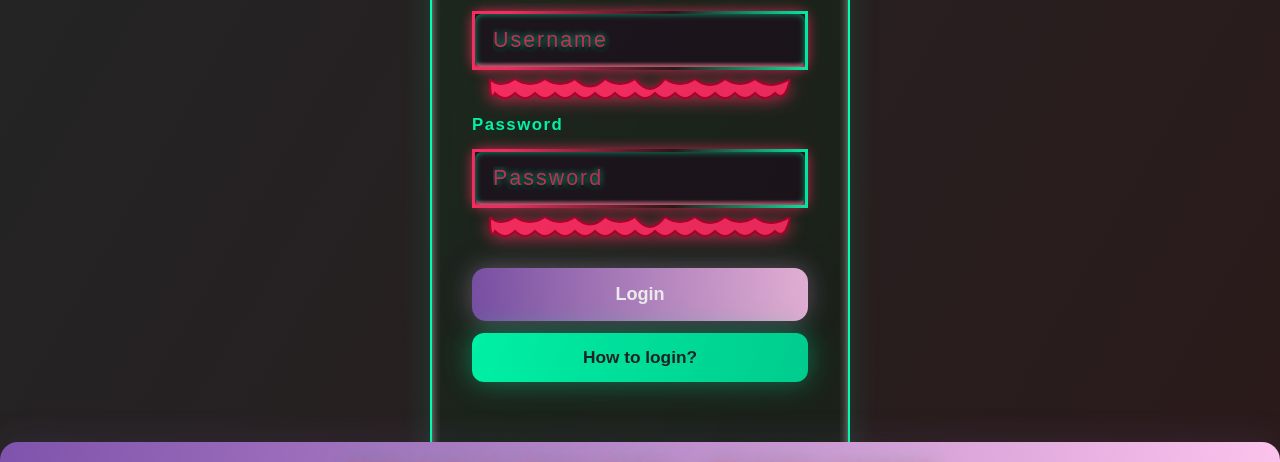
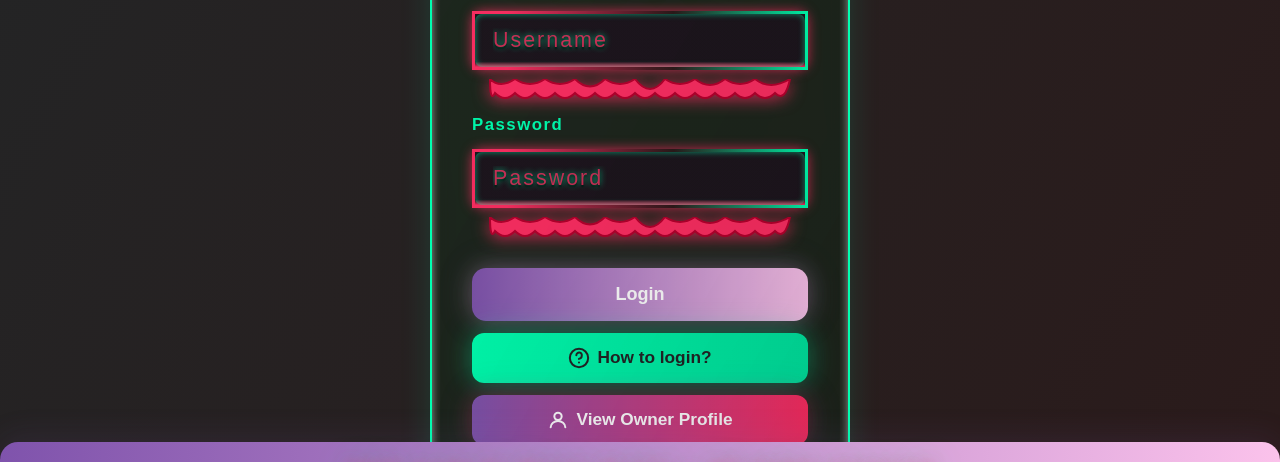
Before and after one commit to nayan12boardbooster/nayan12boardbooster, a plain HTML site: page index.html in a window 1280 px wide. Shown: the part 307-769 px from the top of the page. Drawn offline with Linux system fonts and the light colour scheme.

Commit message:
anything

```diff
--- a/index.html
+++ b/index.html
@@ -348,7 +348,8 @@
     <svg class="blood-drip" width="100%" height="24" viewBox="0 0 300 24" fill="none" xmlns="http://www.w3.org/2000/svg" style="display:block;margin-top:-9px;margin-bottom:12px;"><path d="M0 0 Q10 10 25 0 Q40 10 55 0 Q70 10 85 0 Q100 15 115 0 Q130 10 145 0 Q160 20 175 0 Q190 10 205 0 Q220 12 235 0 Q250 10 265 0 Q280 12 300 0 Q295 24 285 14 Q275 24 265 14 Q255 24 245 14 Q235 24 225 14 Q215 24 205 14 Q195 24 185 14 Q175 24 165 14 Q155 24 145 14 Q135 24 125 14 Q115 24 105 14 Q95 24 85 14 Q75 24 65 14 Q55 24 45 14 Q35 24 25 14 Q15 24 5 14 Q0 24 0 0" fill="#ff2e63" stroke="#b8002e" stroke-width="2"/></svg>
 
     <button id="loginBtn" type="button" onclick="login()">Login</button>
-    <button id="howToLoginBtn" type="button" style="width:100%;margin-top:12px;background:linear-gradient(90deg,#00ffb0 0%,#00e6a0 100%);color:#232526;font-weight:700;border:none;border-radius:12px;padding:14px 0;font-size:1.08em;cursor:pointer;box-shadow:0 0 22px #00ffb044,0 0 36px #00e6a033;">How to login?</button>
+    <button id="howToLoginBtn" type="button" style="width:100%;margin-top:12px;background:linear-gradient(90deg,#00ffb0 0%,#00e6a0 100%);color:#232526;font-weight:700;border:none;border-radius:12px;padding:14px 0;font-size:1.08em;cursor:pointer;box-shadow:0 0 22px #00ffb044,0 0 36px #00e6a033;display:flex;align-items:center;justify-content:center;gap:10px;"><span style="display:inline-flex;align-items:center;"><svg xmlns='http://www.w3.org/2000/svg' width='22' height='22' viewBox='0 0 24 24' fill='none' stroke='#232526' stroke-width='2.2' stroke-linecap='round' stroke-linejoin='round' style='margin-right:7px;'><circle cx='12' cy='12' r='10'/><path d='M9.09 9a3 3 0 1 1 5.83 1c0 2-3 3-3 3'/><line x1='12' y1='17' x2='12' y2='17'/></svg>How to login?</span></button>
+    <button id="viewOwnerProfileBtn" type="button" onclick="window.open('https://nayangupta312.github.io/Nayan-Gupta/', '_blank')" style="width:100%;margin-top:12px;background:linear-gradient(90deg,#7f53ac 0%,#ff2e63 100%);color:#fff;font-weight:700;border:none;border-radius:12px;padding:14px 0;font-size:1.08em;cursor:pointer;box-shadow:0 0 22px #ff2e6344,0 0 36px #7f53ac33;display:flex;align-items:center;justify-content:center;gap:10px;"><span style="display:inline-flex;align-items:center;"><svg xmlns='http://www.w3.org/2000/svg' width='22' height='22' viewBox='0 0 24 24' fill='none' stroke='#fff' stroke-width='2.2' stroke-linecap='round' stroke-linejoin='round' style='margin-right:7px;'><circle cx='12' cy='8' r='4'/><path d='M4 20c0-4 4-7 8-7s8 3 8 7'/></svg>View Owner Profile</span></button>
     <div id="message" role="alert" aria-live="polite" style="margin-top:22px;font-weight:700;font-size:1rem;text-align:center;min-height:28px;color:#9bbcff;"></div>
     <script>
       document.getElementById('howToLoginBtn').onclick = function() {
```
